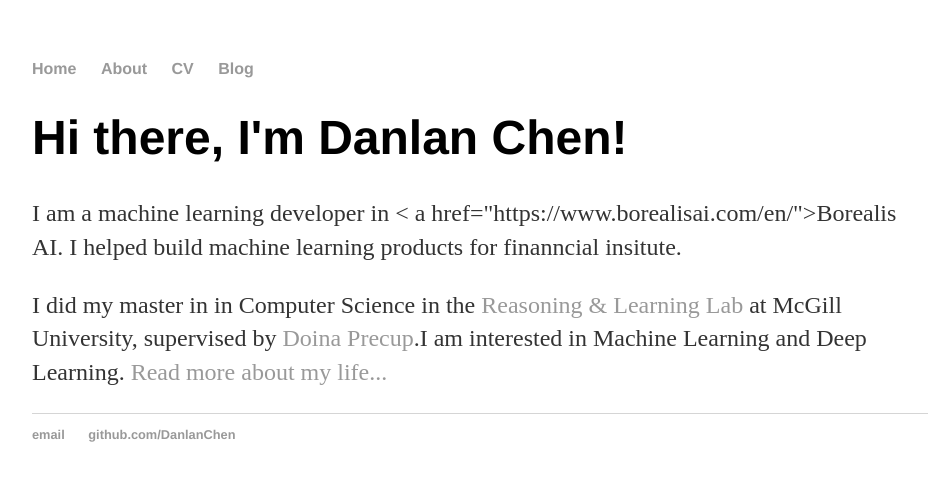
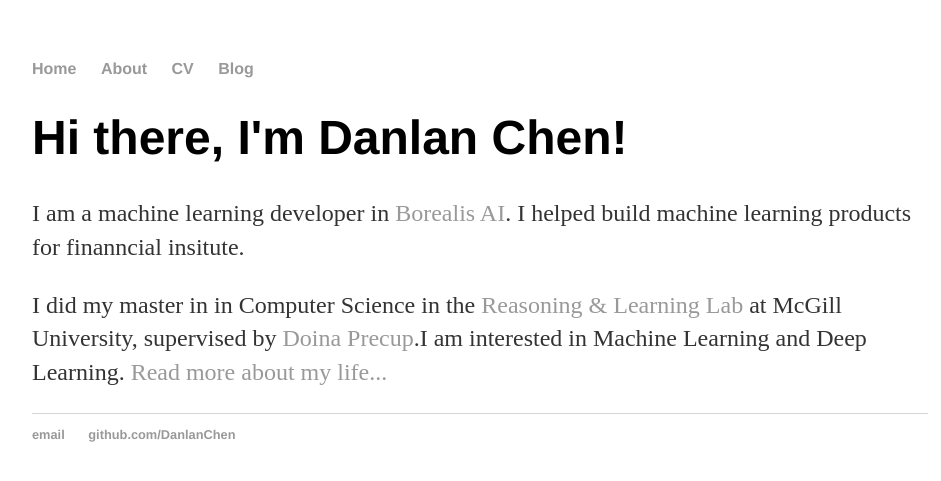
Before and after one commit to DanlanChen/DanlanChen.github.io, a Jekyll site: the page built from index.html, in a window 1280 px wide. Shown: the top 481 px of the page, without its empty margins (160-1101 px from the left). Built offline with Jekyll 4.4.1, drawn with Linux system fonts in a browser that asks for light colours.

Commit message:
Update index.html

```diff
--- a/index.html
+++ b/index.html
@@ -4,6 +4,6 @@ title: Danlan Chen
 ---
 <div class="blurb">
 	<h1>Hi there, I'm Danlan Chen!</h1>
-	<p> I am a machine learning developer in < a href="https://www.borealisai.com/en/">Borealis AI</a>. I helped build machine learning products for finanncial insitute.
+	<p> I am a machine learning developer in <a href="https://www.borealisai.com/en/">Borealis AI</a>. I helped build machine learning products for finanncial insitute.</p>
 	<p>I did my master in  in Computer Science in the <a href="http://rl.cs.mcgill.ca/">Reasoning & Learning Lab</a> at McGill University, supervised by <a href="http://cs.mcgill.ca/~dprecup/">Doina Precup</a>.I am interested in Machine Learning and Deep Learning. <a href="/about">Read more about my life...</a></p>
 </div><!-- /.blurb -->
```
